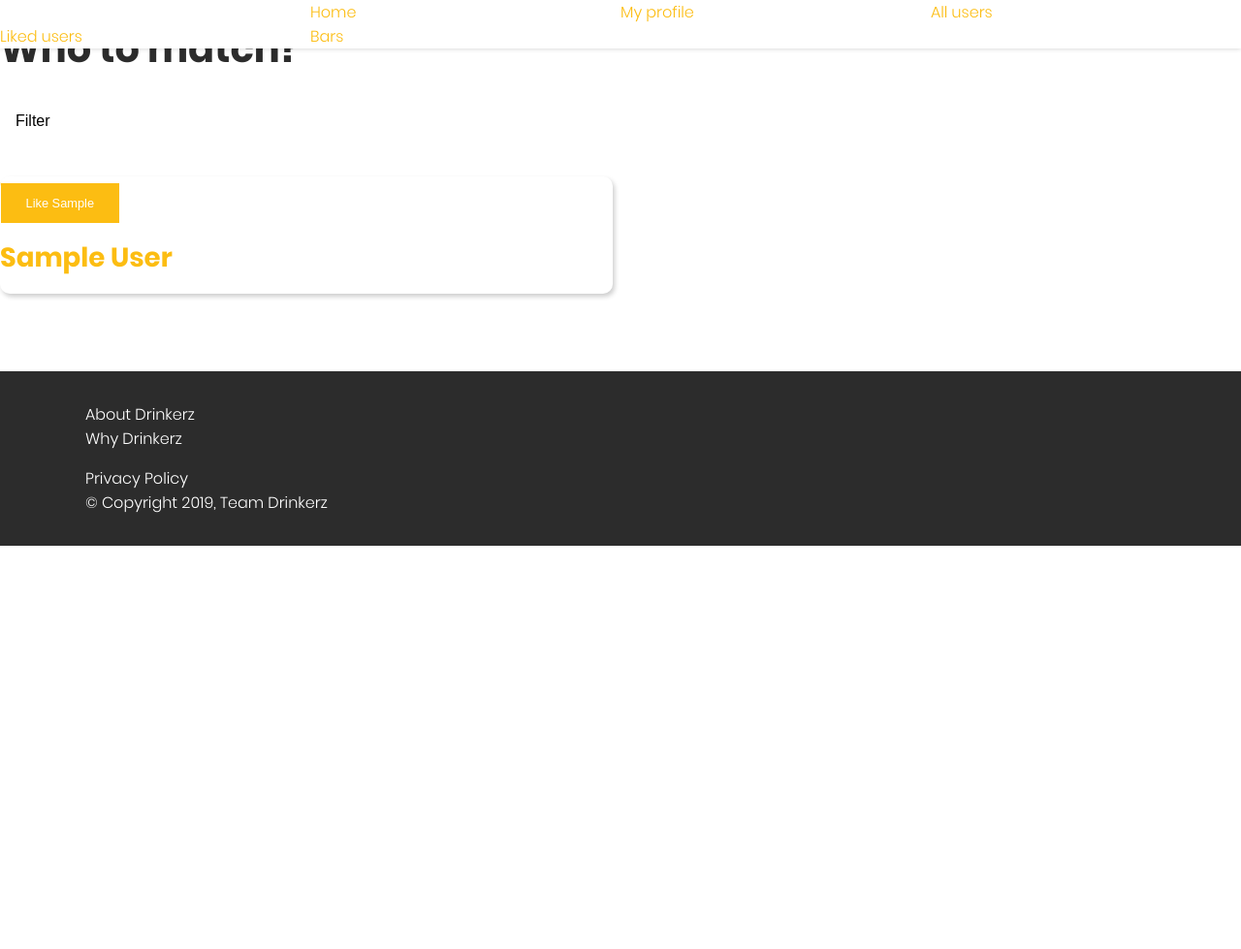
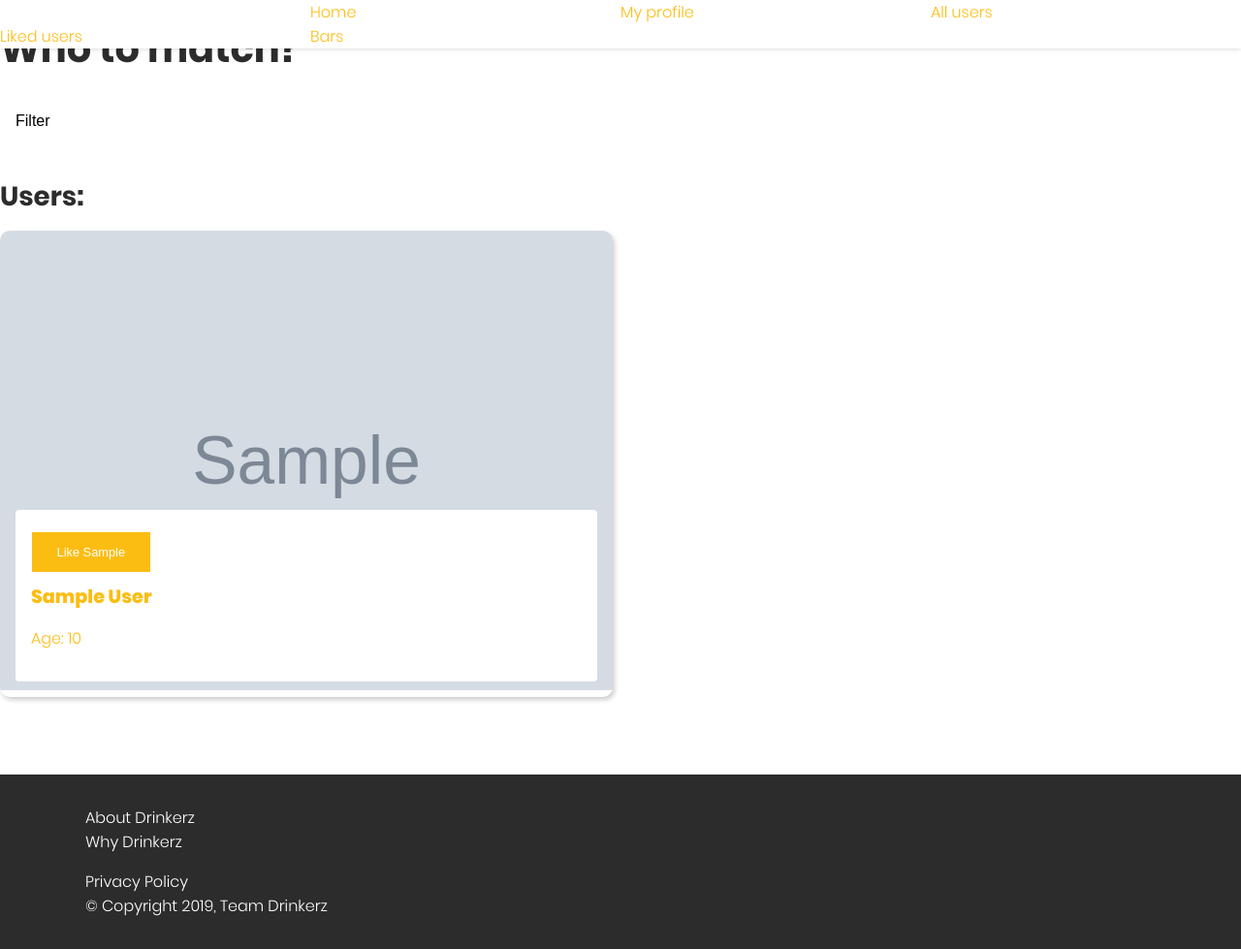
Before and after one commit to kriskuiper/project-tech-team, a Node server app: template app/view/users.ejs in a window 1280 px wide. Shown: the whole page at 97% size. Before the commit the page ends 563 px from the top, so only its background shows below. Run offline with Node 20, Linux system fonts and the light colour scheme; tables that the repository leaves empty hold one stand-in row (values such as "Sample post"); the template is opened without the code that fills it: values that come from a table or form of the project are taken from there, most other values are stand-ins (such as "Sample title", 1, 10 or a date in 2020); grey boxes marked "Sample" are stand-in pictures; some libraries are stand-ins or nearby versions.

Commit message:
Add some css to the users

```diff
--- a/app/static/styles/main.css
+++ b/app/static/styles/main.css
@@ -189,6 +189,7 @@ body > footer {
 
     .card {
         position: relative;
+        padding: 0;
         border-radius: 10px;
         width: 100%;
         overflow: hidden;
--- a/app/view/users.ejs
+++ b/app/view/users.ejs
@@ -8,26 +8,29 @@
     <h1>Who to match?</h1>
     <main>
         <% include partials/filter.ejs %>
-        <section class="card-grid">
+        <section>
+            <h2>Users:</h2>
+            <div class="card-grid">
                 <!-- Userpage will be the page where all the info is shown -->
                 <% for (let i = 0; i < users.length; i++) { %>
                     <a href="/<%= users[i].id %>" id="link" class="">
                         <article class="card">
                             <!-- Image of the user -->
-
+                            <img src="<%= userImages[i].url %>" alt="Profile image of <%= users[i].firstName %>" class="card__img">
                             <!-- Sends the user.id to a array -->
+                            <!-- Name and city the person lives in -->
+                            <section class="card__meta-block">
                                 <form action="" method="GET">
                                     <input type="hidden" name="personid" value="<%= users[i].id %>">
                                     <button type="submit" id="add" class="">Like <%= users[i].firstName %></button>
                                 </form>
-                        <!-- Name and city the person lives in -->
-                        <section>
-                            <h2><%= users[i].firstName + " " + users[i].lastName %></h2>
-                            <p><%= users[i].city %></p>
+                                <h3 class="card__meta-title"><%= users[i].firstName + " " + users[i].lastName %></h3>
+                                <p>Age: <%= users[i].age %></p>
                             </section>
                         </article>
                     </a>
                 <% } %>
+            </div>
         </section>
     </main>
     <% include partials/footer.ejs %>
```
Also changed, not shown: app/view/partials/users.ejs (deleted, +0 -17 lines). Lines whose indentation alone changed are shown as unchanged.
